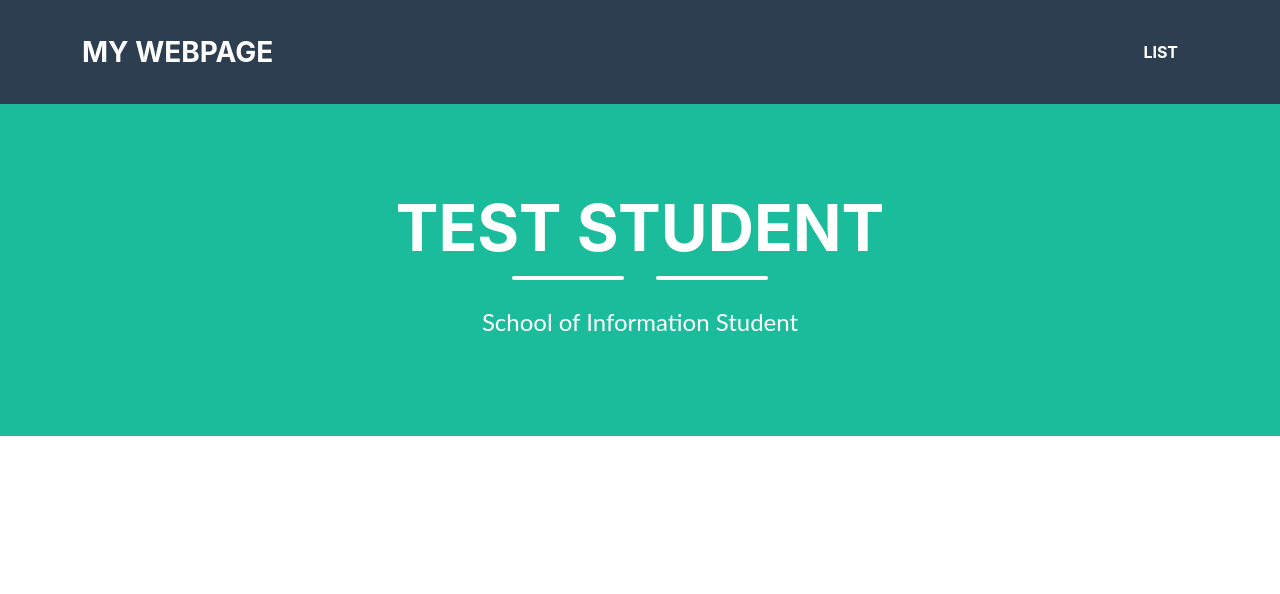
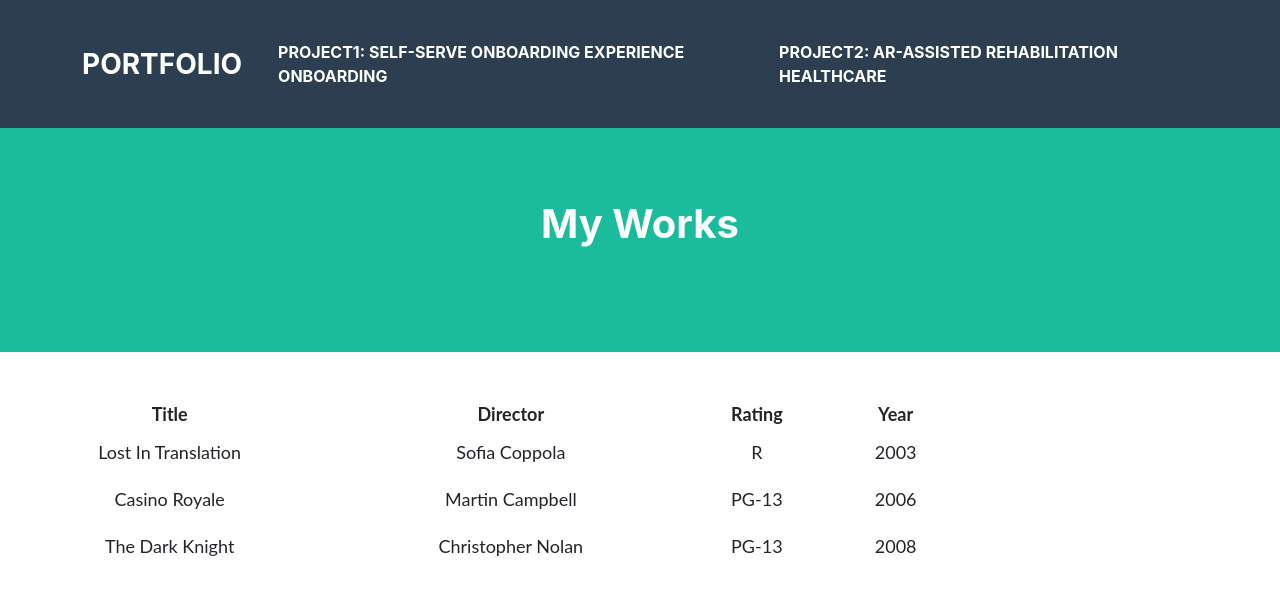
Before and after one commit to kc2283/.github.io, a plain HTML site: page WebsiteAssignmentFiles/index.html in a window 1280 px wide. Drawn offline with Linux system fonts and the light colour scheme.

Commit message:
2_commit

```diff
--- a/WebsiteAssignmentFiles/index.html
+++ b/WebsiteAssignmentFiles/index.html
@@ -3,43 +3,83 @@
     <header>
         <link rel="stylesheet" href="style.css">
         <link rel="stylesheet" href="table_style.css">
-        <title>My Webpage Title</title>
+        <title>HONGCHUN CHEN</title>
     </header>
     <body>
         <!---Navigation--->
         <!--This section of code defines the navigation bar at the top of the page.  The classes used here are defined in the style.css file.-->
         <nav class="navbar navbar-expand-lg bg-secondary text-uppercase fixed-top" id="mainNav">
             <div class="container">
-                <!--This code defines the "My Webpage" link in the top left corner of the navigation pane-->
-                <a class="navbar-brand" href="./index.html">My Webpage</a>
-                <!--This code defines the "List" link in the top right corner of the navigation pane-->
+                <!--This code defines the "My Webpage" link in the top right corner of the navigation pane-->
+                <a class="navbar-brand" href="">Portfolio</a>
+                <!--This code defines the "List" link in the top left corner of the navigation pane-->
                 <ul class="navbar-nav ms-auto">
-                    <li class="nav-item mx-0 mx-lg-1"><a class="nav-link py-3 px-0 px-lg-3 rounded" href="./list.html">List</a></li>
+                    <li class="nav-item mx-0 mx-lg-1"><a class="nav-link py-3 px-0 px-lg-3 rounded" href="./list.html">Project1: Self-serve onboarding experience Onboarding</a></li>
+                  <li class="nav-item mx-0 mx-lg-1"><a class="nav-link py-3 px-0 px-lg-3 rounded" href="./list.html">Project2: AR-assisted Rehabilitation Healthcare</a></li>
                 </ul>
             </div>
         </nav>
-        <!--This section defines the middle section of the webpage-->
+        <!--This code creates the middle section of the webpage-->
         <header class="masthead bg-primary text-white text-center">
-            <div class="container d-flex align-items-center flex-column">
-
-                <!-- This code is for the student name-->
-                <h1 class="masthead-heading text-uppercase mb-0">Test Student</h1>
-                <!--This code creates the two lines separating the student name from the subtitle-->
-                <div class="divider-custom divider-light">
-                    <div class="divider-custom-line"></div>
-                    <div class="divider-custom-line"></div>
-                </div>
-                <!--This code creates the subheading underneath the line dividers-->
-                <p class="masthead-subheading font-weight-light mb-0">School of Information Student</p>
-            </div>
+            <h1>My Works</h1>
         </header>
-        <section class="text-center">
-
-            <div class="col-md-6 col-lg-4 mb-5">
-                <!-- put your bio paragraph here; remember to use the correct html tags -->
-
-            </div>
+        <!--Here is where the table will be loaded in.  The actual table will be loaded in JavaScript.-->
+        <section class="mt-5 text-center">
+            <div id="showDataJSON"></div>
         </section>
     </body>
 
+    <script>
+
+        /*
+        * RENDERING THE JSON TABLE
+        * Get JSON data from file
+        * Get headers from retrieved data
+        * Set headers for table
+        * Add data to table
+        * Add table to DOM
+        */
+        fetch('./list_data.json')
+            .then(response => response.json())
+            .then(data => {
+
+                /*
+                This section creates the base table and finds the root json node.
+                */
+                var jsonTable = document.createElement("table");
+                var tr = jsonTable.insertRow(-1);
+                jsonTable.style.width = "75%";
+                let root;
+                for (let prop in data) {
+                    root = prop;
+                }
+
+                /*
+                This section selects the headers for the table
+                */
+                let headers = Object.keys(data[root][0]);
+                headers.forEach(header => {
+                    var th = document.createElement("th");
+                    th.innerHTML = header;
+                    tr.appendChild(th);
+                })
+                /*
+                This section adds the data into each row of the list
+                */
+                let items = Object.keys(data[root]);
+                items.forEach(item => {
+                    tr = jsonTable.insertRow(-1);
+                    for (let key in data[root][item]) {
+                       var tabCell = tr.insertCell(-1);
+                       tabCell.innerHTML = data[root][item][key];
+                    }
+                })
+                /*
+                This section adds the table to the HTML
+                */
+                var divContainer = document.getElementById("showDataJSON");
+                divContainer.innerHTML = "";
+                divContainer.appendChild(jsonTable);
+            });
+    </script>
 </html>
```
Also changed, not shown: WebsiteAssignmentFiles/list.html (+4 -4 lines).
